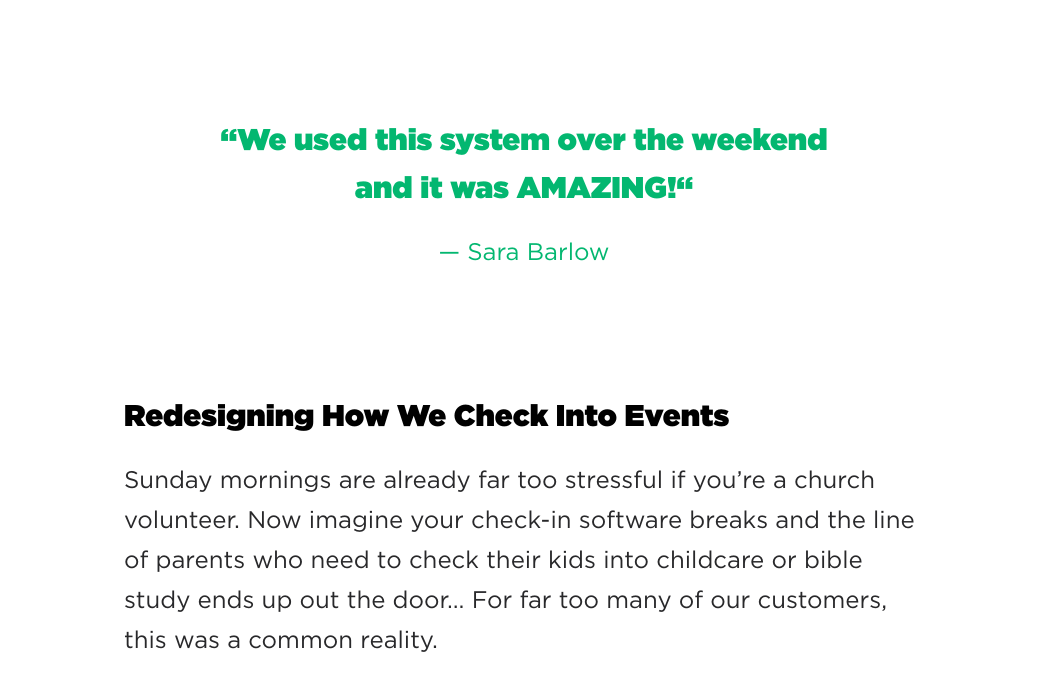
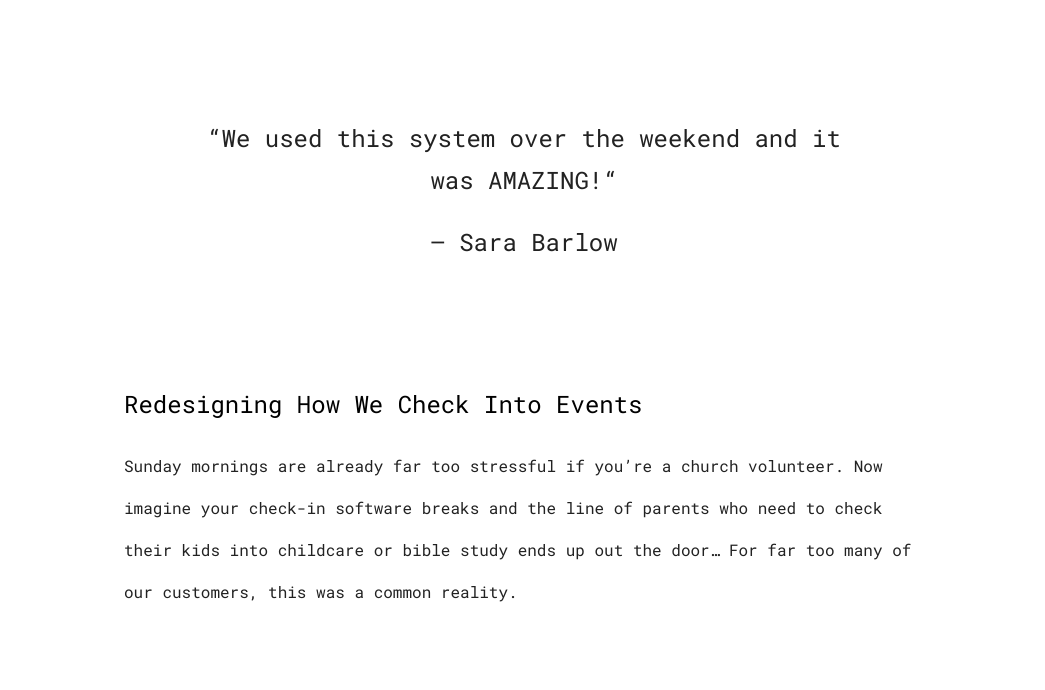
Before and after one commit to bryanszendel/nick-richardson-design, a Gatsby site: page /event-checkin in a window 1280 px wide. Shown: the part 108-798 px from the top of the page, without its empty margins (116-1161 px from the left). Built offline with nearby package versions, Linux system fonts and the light colour scheme; Gatsby itself is replaced by a stand-in of ours.

Commit message:
wip: detail pages

```diff
--- a/src/components/project-details/ParagraphWithTitle.js
+++ b/src/components/project-details/ParagraphWithTitle.js
@@ -21,9 +21,11 @@ export default function ParagraphWithTitle(props) {
     >
       <div
         style={{
-          fontFamily: "Gotham-Ultra",
+          fontFamily: "RobotoMono",
+          fontSize: "24px",
+          fontWeight: 500,
           textAlign: "left",
-          lineHeight: "48px",
+          lineHeight: "42px",
         }}
       >
         {props.title}
@@ -33,10 +35,11 @@ export default function ParagraphWithTitle(props) {
           whiteSpace: "pre-wrap",
           float: "left",
           textIndent: "0",
-          fontFamily: "Gotham-Book",
-          color: "#28282A",
-          fontSize: "24px",
-          lineHeight: "40px",
+          fontFamily: "RobotoMono",
+          fontWeight: 400,
+          color: "#222222",
+          fontSize: "16px",
+          lineHeight: "42px",
           marginTop: "20px",
         }}
       >
--- a/src/components/project-details/Testimonial.js
+++ b/src/components/project-details/Testimonial.js
@@ -20,11 +20,11 @@ export default function Testimonial(props) {
     >
       <div
         style={{
-          fontFamily: "Gotham-Ultra",
+          fontFamily: "RobotoMono",
           textAlign: "center",
-          fontSize: "30px",
-          color: "#03B770",
-          lineHeight: "48px",
+          fontSize: "24px",
+          color: "#222222",
+          lineHeight: "42px",
           paddingRight: "20px",
           paddingLeft: "20px",
         }}
@@ -33,10 +33,10 @@ export default function Testimonial(props) {
       </div>
       <div
         style={{
-          fontFamily: "Gotham-Book",
-          color: "#03B770",
+          fontFamily: "RobotoMono",
+          color: "#222222",
           fontSize: "24px",
-          lineHeight: "40px",
+          lineHeight: "42px",
           marginTop: "20px",
         }}
       >
--- a/src/pages/event-checkin.js
+++ b/src/pages/event-checkin.js
@@ -15,10 +15,6 @@ import KeyImprovementsImage from "../img/event_checkin/Key_Improvements_Image.pn
 import ProcessImage from "../img/event_checkin/Process_Image.png";
 import Footer from "../components/Footer";
 export default function EventCheckin() {
-  useEffect(() => {
-    document.documentElement.style.setProperty("--bg", "white");
-  }, []);
-
   return (
     <div className="outer-container">
       <NavBar landing={false} />
--- a/src/styles/detail-pages.scss
+++ b/src/styles/detail-pages.scss
@@ -1,6 +1,6 @@
-html {
-  background-color: white;
-}
+// html {
+//   background-color: white;
+// }
 
 #gatsby-focus-wrapper {
   overflow-x: hidden;
@@ -14,6 +14,13 @@ html {
   justify-content: center;
   flex-direction: column;
 
+  .page-title {
+    font-family: "RobotoMono";
+    font-weight: 400;
+    font-size: 48px;
+    line-height: 76px;
+    margin-top: 150px;
+  }
   .inner-container {
     max-width: 825px;
     width: 92%;
```
Also changed, not shown: src/pages/volunteer-scheduling.js (+24 -10 lines), src/img/volunteer_scheduling/laptop-img.png (added).
